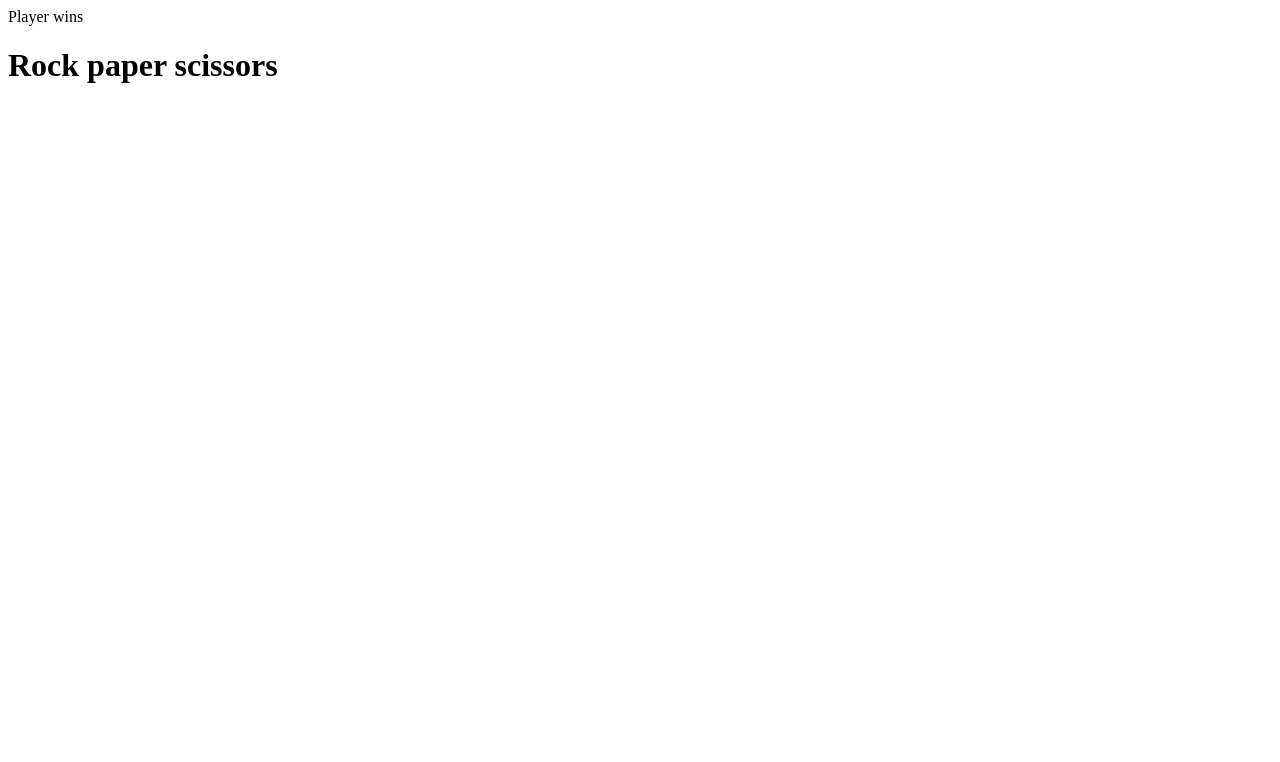
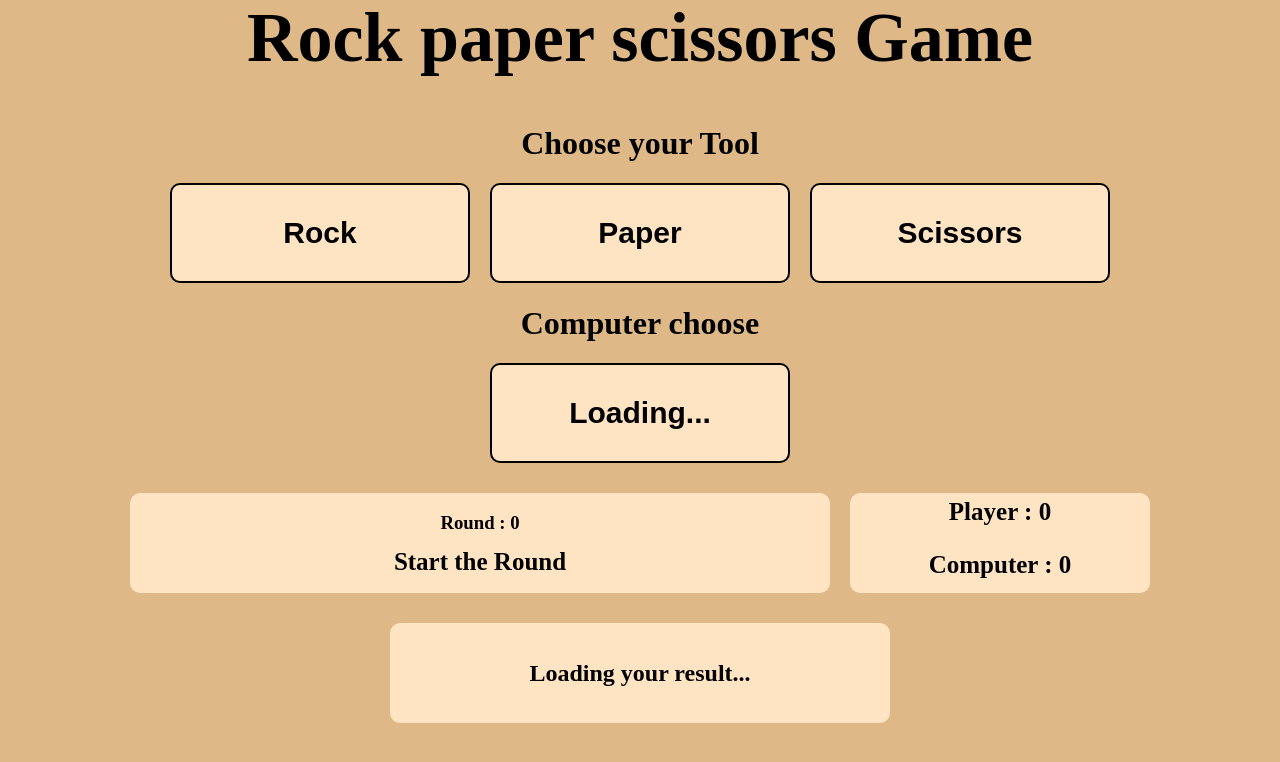
Before and after one commit to Akilraj-1153/Odin-Student-Rock_paper_scissors, a plain HTML site: page index.html in a window 1280 px wide. Drawn offline with Linux system fonts and the light colour scheme.

Commit message:
completed the HTML and CSS

```diff
--- /dev/null
+++ b/index.css
@@ -0,0 +1,48 @@
+body{
+    background-color: burlywood;
+    text-align: center;
+}
+
+.Title{
+    font-size: 70px;
+    margin-top: -10px;
+}
+.playerinput{
+    display: flex;
+    justify-content: center;
+    gap:20px;
+
+}
+button{
+    background-color: bisque;
+    height: 100px;
+    width: 300px;
+    border-radius: 10px;
+    border:2px solid black;
+    cursor: pointer;
+    font-weight: bold;
+    font-size: 30px;
+}
+
+.report{
+    display: flex;
+    gap: 20px;
+    padding: 30px;
+    justify-content: center;
+
+}
+.report#result{
+    padding: 0;
+}
+.infobox{
+    height: 100px;
+    background-color: bisque;
+    border-radius: 10px;
+
+}
+#resultbox{
+    display: flex;
+    justify-content: center;
+    align-items: center;
+
+}
--- a/index.html
+++ b/index.html
@@ -3,10 +3,38 @@
 <head>
     <meta charset="UTF-8">
     <meta name="viewport" content="width=device-width, initial-scale=1.0">
-    <title>Document</title>
+    <title>Rock paper scissors Game</title>
     <script src="index.js"></script>
+    <link rel="stylesheet" href="index.css">
 </head>
 <body>
-   <h1>Rock paper scissors</h1>
+   <h1 class="Title">Rock paper scissors Game</h1>
+   <h1>Choose your Tool</h1>
+   <div class="playerinput">
+    <button class="">Rock</button>
+    <button class="">Paper</button>
+    <button class="">Scissors</button>
+   </div>
+   <div>
+    <h1>Computer choose</h1>
+    <button class="computerbox" style="cursor: none;">Loading...</button>
+   </div>
+   <div class="report">
+        <div class="infobox" id="Report" style="width: 700px;">
+            <h3>Round : <span id="RoundNo">0</span></h3>
+            <h3 style="font-size: 25px; margin-top: -5px;" id="RoundResult">Start the Round</h3>
+        </div>
+        <div class="infobox" id="scorecard" style="width: 300px;">
+            <h3 style="font-size: 25px; margin-top: 5px;">Player : <span id="playerScore">0</span></h3>
+            <h3 style="font-size: 25px; ">Computer : <span id="computerScore">0</span></h3>
+        </div>
+   </div>
+   <div class="report" id="result">
+    <div class="infobox" id="resultbox" style="width: 500px;">
+    <h2>
+        Loading your result...
+    </h2>
+    </div>
+   </div>
 </body>
 </html>
--- a/index.js
+++ b/index.js
@@ -1,4 +1,11 @@
 function getComputerChoice() {
+    var text = ["Rock", "Paper", "Scissor"];
+    var textIndex = Math.floor(Math.random() * text.length);
+    var randomText = text[textIndex];
+    return randomText;
+}
+
+function getPlayerChoice() {
     var text = ["Rock", "Paper", "Scissor"];
     var textIndex = Math.floor(Math.random() * text.length);
     var randomText = text[textIndex];
@@ -8,10 +15,10 @@ function getComputerChoice() {
 function playRound(playerSelection, computerSelection) {
     if (playerSelection === computerSelection) {
         return "Tie";
-    } else if (playerSelection === "Rock" && computerSelection === "Scissor") {
+    } else if (playerSelection === "Rock" && computerSelection === "Scissor" || playerSelection === "Paper" && computerSelection === "Rock" || playerSelection === "Sissor" && computerSelection === "Paper") {
         player += 1;
         return "You Won!, Rock beats Scissor";
-    } else if (playerSelection === "Rock" && computerSelection === "Paper") {
+    } else  {
         computer += 1;
         return "You Lose! Paper beats Rock";
     }
@@ -19,7 +26,7 @@ function playRound(playerSelection, computerSelection) {
 
 function game() {
     for (let i = 1; i <= 5; i++) {
-        const playerSelection = "Rock";
+        const playerSelection = getPlayerChoice();
         const computerSelection = getComputerChoice();
         console.log("Round" + ":" + i);
         console.log("playerSelection" + " : " + playerSelection);
@@ -42,4 +49,3 @@ function game() {
 let player = 0;
 let computer = 0;
 console.log(game());
-document.write(game());
```
